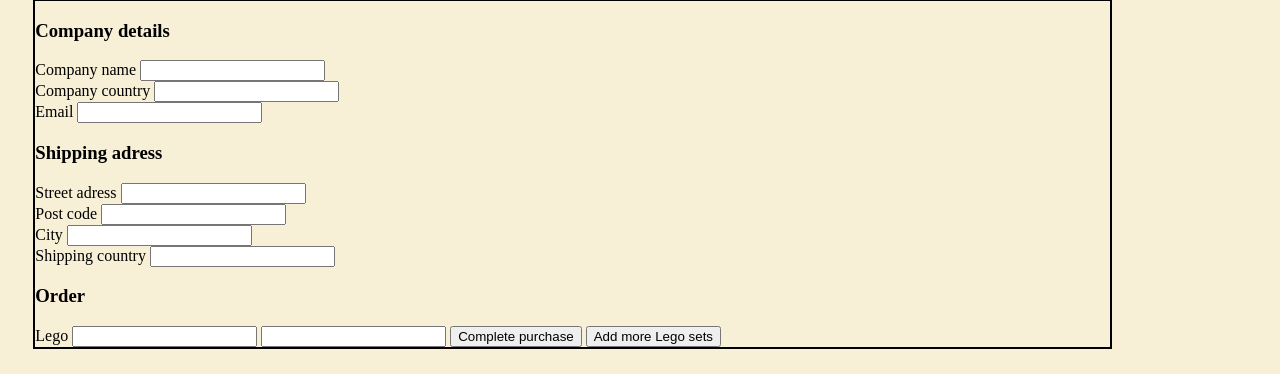
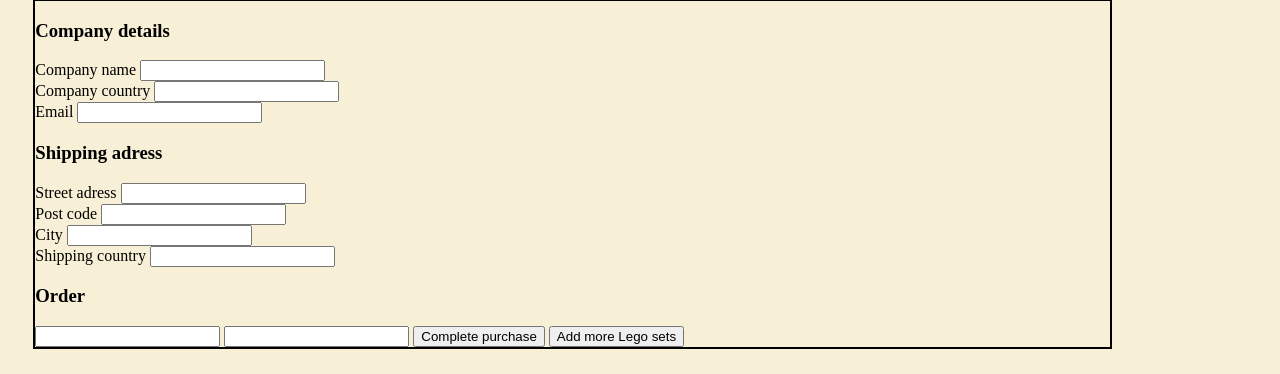
Before and after one commit to s02blom/LegoWebStore, a Flask app: template LegoWebStore/app/templates/frontpage.html in a window 1280 px wide. Shown: the part 624-998 px from the top of the page. Run offline with Flask 3, Linux system fonts and the light colour scheme; the template is opened without the code that fills it, so the values that code supplies are empty, except form fields; form fields are guessed from the names that the template uses.

Commit message:
Script is now loaded and works

```diff
--- a/LegoWebStore/app/templates/frontpage.html
+++ b/LegoWebStore/app/templates/frontpage.html
@@ -36,12 +36,12 @@
             {{form.city.label}} {{form.city()}} <br>
             {{form.shipping_country.label}} {{form.shipping_country()}}<br>
             <h3>Order</h3>
-            {{form.lego_id.label}} {{form.lego_id()}} {{form.lego_quantity.lable}} {{form.lego_quantity()}}
+            {{form.lego_id()}} {{form.lego_quantity()}}
             <button type="submit">Complete purchase</button>
             <button id="add-lego-set-field" type="button">Add more Lego sets</button>
         </form>
     </div>
-{%endblock%}
+
 
 <script>
     window.onload = function() {
@@ -51,7 +51,7 @@
             e.preventDefault();
             //Print to console
             console.log("Clicked button!")
-            let allLegoSetsFieldWrapper = document.getElementById('lego_id');
+            let allLegoSetsFieldWrapper = document.getElementById('lego_quantity');
             let allLegoSetsField = allLegoSetsFieldWrapper.getElementsByTagName('input');
             if (allLegoSetsField > 99)
             {
@@ -66,15 +66,17 @@
             let newFieldNameId = `lego_id-${Math.max(...legoSetsInputId) + 1}`;
             let newFieldNameQuantity = `lego_quantity-${Math.max(...legoSetsInputId) + 1}`;
             allLegoSetsFieldWrapper.insertAdjacentHTML("beforeend",`
+            <br>
             <li>
-                <lable for="${newFieldNameId}">{{form.lego_id.lable}}</lable>
+                <lable for="${newFieldNameId}">Lego set id ${Math.max(...legoSetsInputId) + 2}</lable>
                 <input id="${newFieldNameId}" name="${newFieldNameId}" type="number", value="">
             </li>
             <li>
-                <lable for="${newFieldNameQuantity}">{{form.lego_quantity.lable}}</lable>
+                <lable for="${newFieldNameQuantity}">Quantity ${Math.max(...legoSetsInputId) + 2}</lable>
                 <input id="${newFieldNameQuantity}" name="${newFieldNameQuantity}" type="number", value="">
             </li>
             `);
         });
     }
 </script>
+{%endblock%}
```
